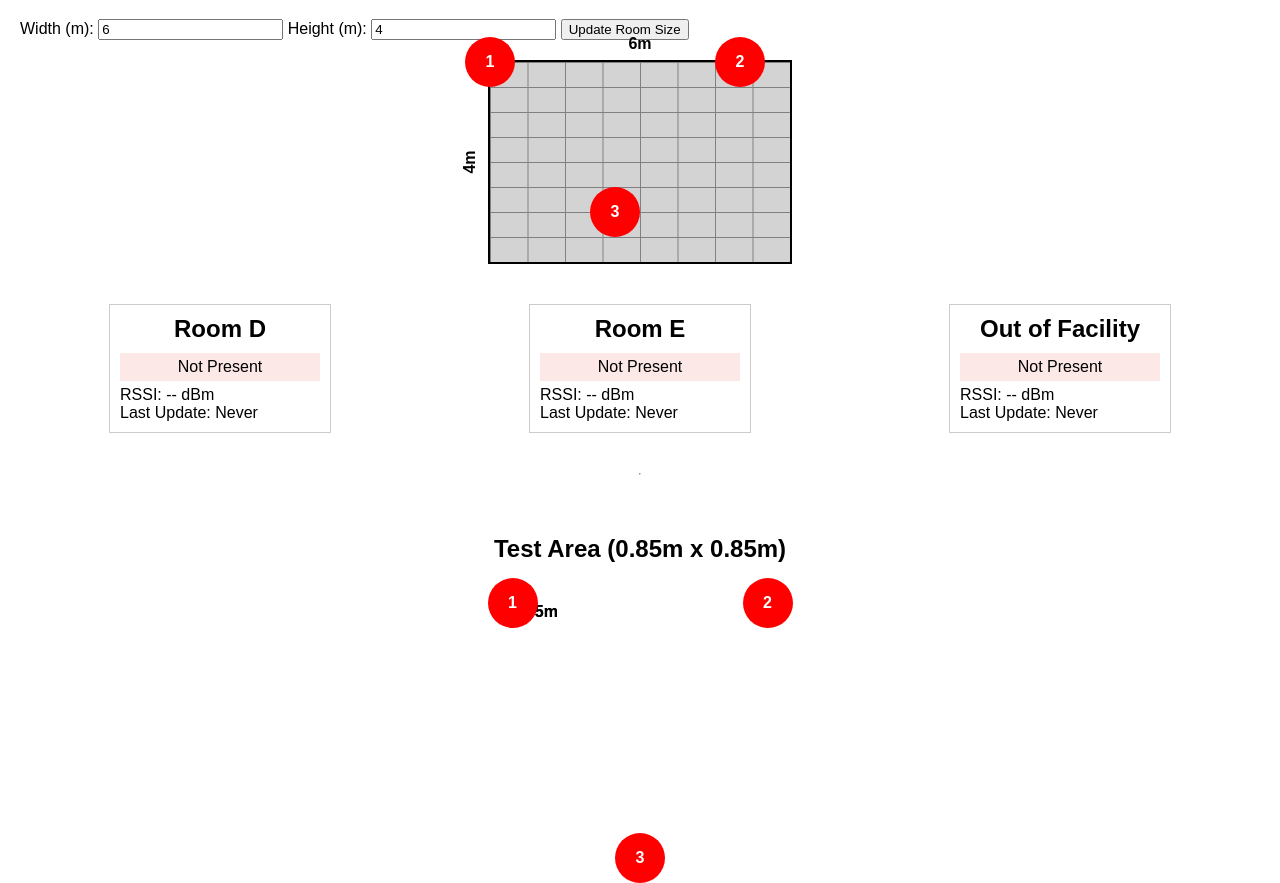
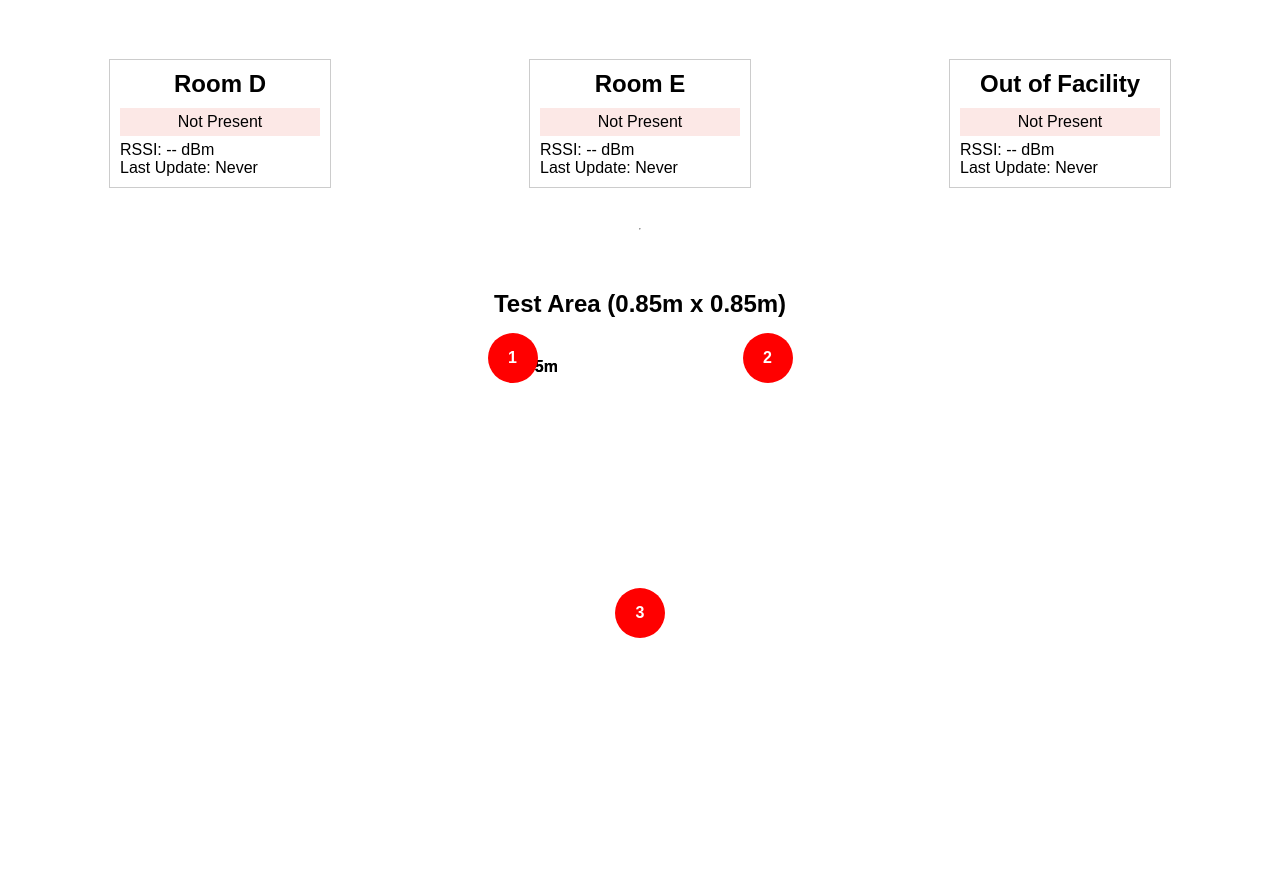
Before and after one commit to QuirkySteve/IoT-ElderlyLocationTracker, a website: page Dashboard/public/index.html in a window 1280 px wide. Shown: the part 61-944 px from the top of the page. After the commit the page ends 800 px from the top, so only its background shows below. Drawn offline with Linux system fonts and the light colour scheme.

Commit message:
working 1

```diff
--- a/Dashboard/public/index.html
+++ b/Dashboard/public/index.html
@@ -94,18 +94,8 @@
 <body>
   <h1>Real-Time User Location</h1>
 
-  <label for="width">Width (m):</label>
-  <input type="number" id="width" value="6" min="1">
-  <label for="height">Height (m):</label>
-  <input type="number" id="height" value="4" min="1">
-  <button onclick="updateRoomSize()">Update Room Size</button>
-
   <div class="container">
-    <div class="room-container">
-      <span id="x-axis" class="axis-label">6m</span>
-      <span id="y-axis" class="axis-label">4m</span>
-      <div id="room"></div>
-    </div>
+    <!-- Original room visualization removed -->
 
     <div class="tables-container">
       <div class="status-table">
@@ -143,71 +133,11 @@
   </div>
 
   <script>
-    // --- Original Room Elements & Config ---
-    const room = document.getElementById("room");
-    const SCALE = 50; // Pixels per meter for original room
-    let widthMeters = parseInt(document.getElementById("width").value);
-    let heightMeters = parseInt(document.getElementById("height").value);
-
     // --- Test Area Elements & Config ---
     const roomTest = document.getElementById("room-test");
     const SCALE_TEST = 300; // Pixels per meter for test room (0.85m * 300 = 255px)
     const testWidthMeters = 0.85;
     const testHeightMeters = 0.85;
-
-
-    // --- Original Room Functions ---
-    function updateRoomSize() {
-      widthMeters = parseInt(document.getElementById("width").value);
-      heightMeters = parseInt(document.getElementById("height").value);
-      room.style.width = `${widthMeters * SCALE}px`;
-      room.style.height = `${heightMeters * SCALE}px`;
-      document.getElementById("x-axis").textContent = `${widthMeters}m`;
-      document.getElementById("y-axis").textContent = `${heightMeters}m`;
-      addStaticBaseStations(); // Update original room anchors if size changes
-    }
-
-    function addStaticBaseStations() {
-        room.innerHTML = ""; // Clear previous anchors
-        // Original anchor positions (approximate for 6x4 room)
-        const positions = [
-            { id: 1, x: 0, y: 0 }, // Top-left in original visualization
-            { id: 2, x: (widthMeters - 1) * SCALE, y: 0 }, // Top-right
-            { id: 3, x: (widthMeters / 2 - 0.5) * SCALE, y: (heightMeters - 1) * SCALE } // Bottom-center
-        ];
-        positions.forEach(pos => {
-            const baseStation = document.createElement("div");
-            baseStation.classList.add("base-station");
-            baseStation.textContent = pos.id;
-            // Adjust position slightly to center the circle
-            baseStation.style.left = `${pos.x - 25}px`;
-            baseStation.style.top = `${pos.y - 25}px`;
-            room.appendChild(baseStation);
-        });
-    }
-
-    function updateUserPosition(xMeters, yMeters) {
-        // This function updates the ORIGINAL room visualization
-        // Note: The scaling/positioning might be incorrect here now
-        // as the server sends coordinates relative to the test setup.
-        let userDot = document.getElementById("ble-device");
-        if (!userDot) {
-            userDot = document.createElement("div");
-            userDot.id = "ble-device";
-            userDot.classList.add("ble-device");
-            userDot.textContent = "U";
-            room.appendChild(userDot);
-        }
-
-        // Convert meters to pixels using original scale
-        const xPx = xMeters * SCALE;
-        // Y needs inversion for original room as well if yMeters is from bottom
-        const yPx = (heightMeters - yMeters) * SCALE;
-
-        // Adjust position slightly to center the circle
-        userDot.style.left = `${xPx - 15}px`;
-        userDot.style.top = `${yPx - 15}px`;
-    }
 
 
     // --- Test Area Functions ---
@@ -316,7 +246,6 @@
     }
 
     // --- Initialization ---
-    updateRoomSize(); // Setup original room
     setupTestRoom(); // Setup test area room
 
     // WebSocket connection for receiving both BLE and LoRa data
@@ -331,8 +260,7 @@
             const { x, y } = data.position;
             // Update the test area visualization
             updateUserPositionTest(x, y);
-            // Optionally update the original room (scaling might be wrong)
-            // updateUserPosition(x, y);
+            // Original room update removed
         }
 
         // Handle LoRa data
```
